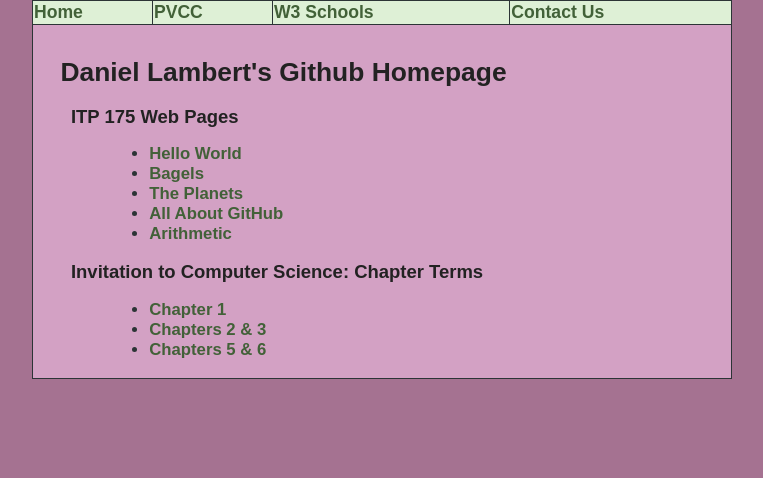
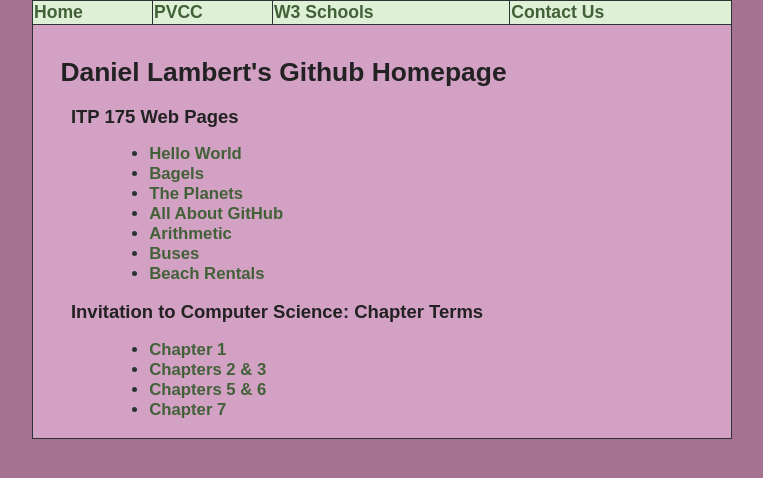
Before and after one commit to dlambert-pvcc/dlambert-pvcc.github.io, a plain HTML site: page index.html in a window 1280 px wide. Shown: the whole page, without its empty margins (258-1021 px from the left). Drawn offline with Linux system fonts and the light colour scheme.

Commit message:
Update index.html

```diff
--- a/index.html
+++ b/index.html
@@ -61,6 +61,8 @@
                             <li><a href="planets.html">The Planets</a></li>
                             <li><a href="githubinfo.html">All About GitHub</a></li>
                             <li><a href="arithmetic.html">Arithmetic</a></li>
+                            <li><a href="buses.html">Buses</a></li>
+                            <li><a href="beach.html">Beach Rentals</a></li>
                         </ul>
                     </h3>
 
@@ -71,6 +73,7 @@
                             <li><a href="ch1.html">Chapter 1</a></li>
                             <li><a href="ch2-3.html">Chapters 2 & 3</a></li>
                             <li><a href="ch5-6.html">Chapters 5 & 6</a></li>
+                            <li><a href="ch7.html">Chapter 7</a></li>
                         </ul>
                     </h3>
                 </td>
```
